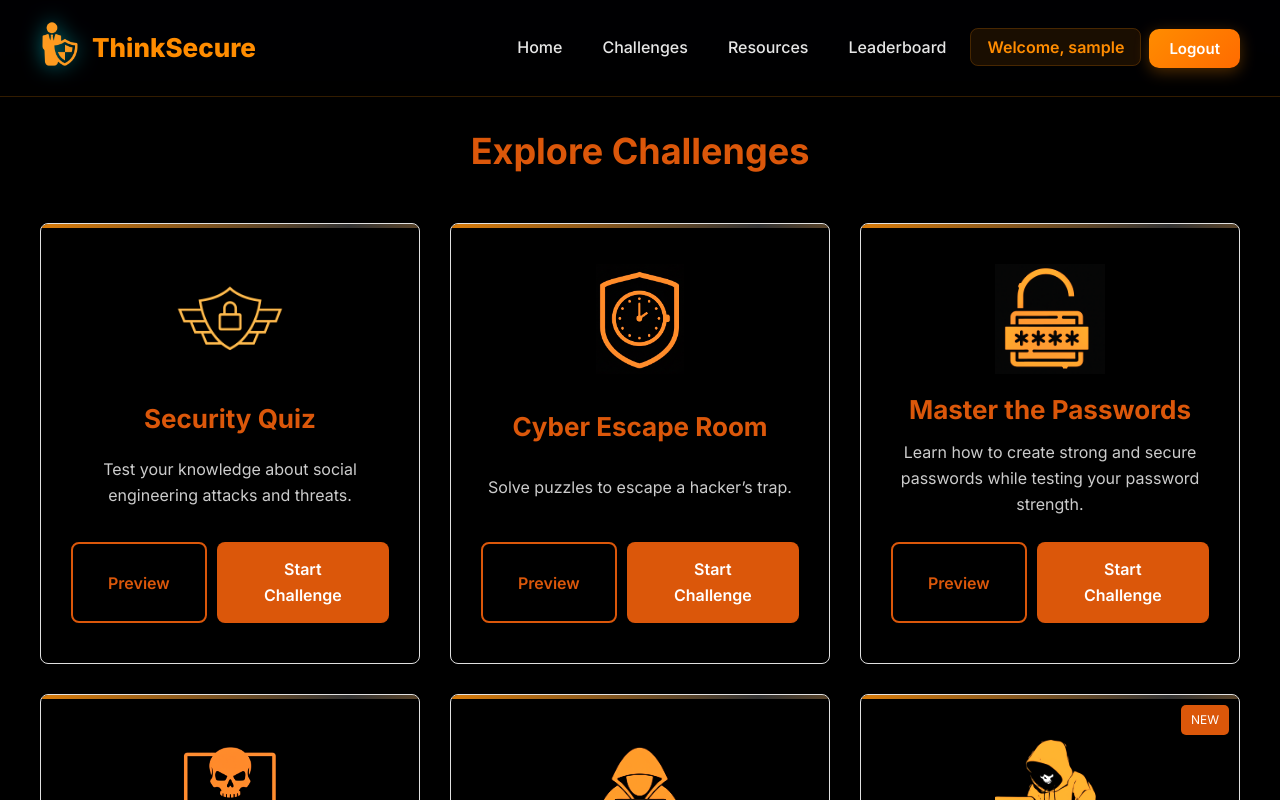
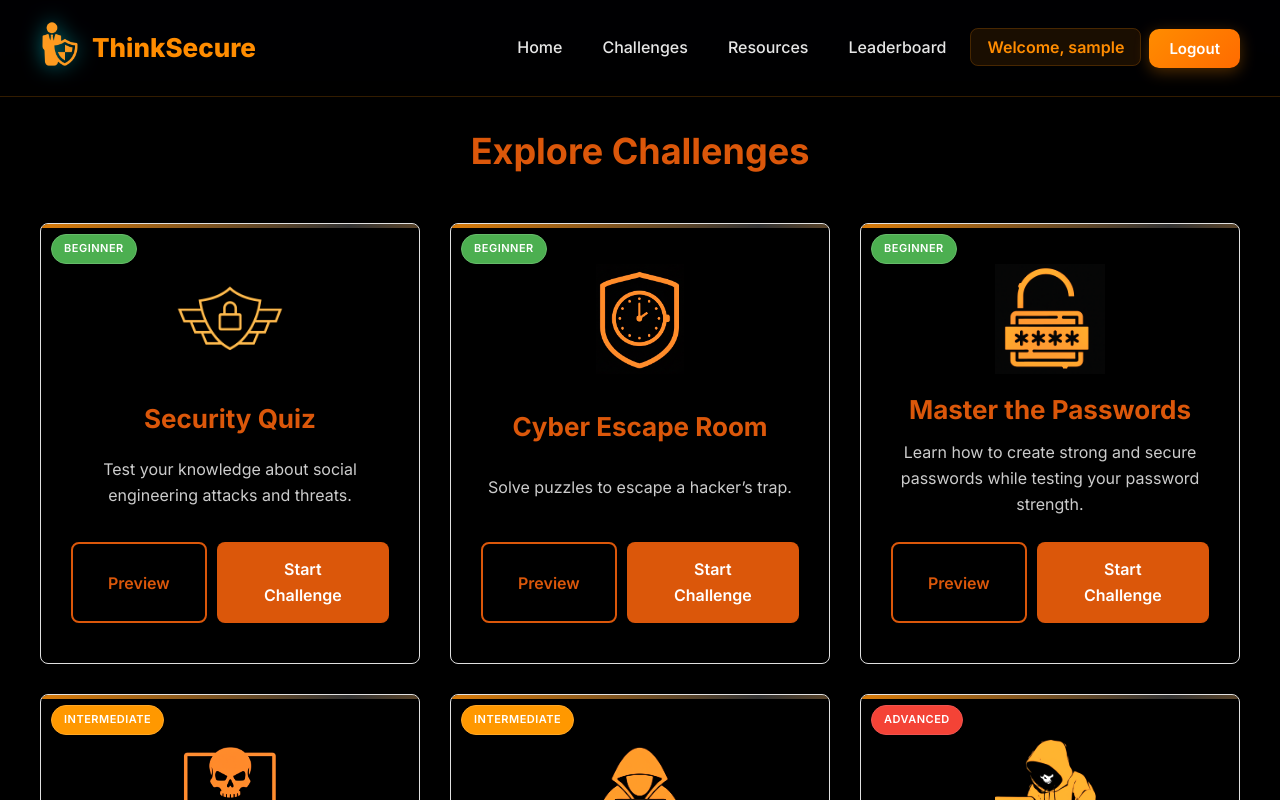
Before and after one commit to mohanaddalol/ThinkSecure, a React (Vite) app in the folder Front-end/: page /challenges in a window 1280 px wide. Shown: the top 800 px of the page. Built offline with nearby package versions, Linux system fonts and the light colour scheme; sample sign-in values are in the browser's storage.

Commit message:
Add difficulty level badges to challenge cards and remove NEW labels from advanced rooms

```diff
--- a/Front-end/src/Challenges.css
+++ b/Front-end/src/Challenges.css
@@ -54,6 +54,37 @@
   padding: 5px 10px;
   border-radius: 5px;
   font-size: 12px;
+}
+
+.level-badge {
+  position: absolute;
+  top: 10px;
+  left: 10px;
+  color: #ffffff;
+  padding: 5px 12px;
+  border-radius: 20px;
+  font-size: 11px;
+  font-weight: 600;
+  text-transform: uppercase;
+  letter-spacing: 0.5px;
+}
+
+.level-badge.beginner {
+  background-color: #4CAF50;
+  /* Green for beginner */
+  border: 1px solid #66BB6A;
+}
+
+.level-badge.intermediate {
+  background-color: #FF9800;
+  /* Orange for intermediate */
+  border: 1px solid #FFA726;
+}
+
+.level-badge.advanced {
+  background-color: #F44336;
+  /* Red for advanced */
+  border: 1px solid #EF5350;
 }
 
 .challenge-icon {
--- a/Front-end/src/Challenges.jsx
+++ b/Front-end/src/Challenges.jsx
@@ -10,6 +10,7 @@ const challenges = [
     icon: '../sx.png', // Icon file name in public/
     path: '/games/security-quiz',
     isNew: false,
+    level: 'BEGINNER',
     rules: 'Answer 10 Cyber Security based questions. Correct answers earn 10 points. No penalties for wrong answers.',
   },
   {
@@ -18,8 +19,7 @@ const challenges = [
     desc: 'Solve puzzles to escape a hacker’s trap.',
     icon: '../escape-room-icon.PNG', // Icon file name in public/assets
     path: '/games/escape-room',
-    isNew: false,
-    rules: 'Solve 5 cybersecurity riddles. Each correct solution unlocks the next step. Finish within 2 minutes.',
+    isNew: false, level: 'BEGINNER', rules: 'Solve 5 cybersecurity riddles. Each correct solution unlocks the next step. Finish within 2 minutes.',
   },
   {
     id: 3,
@@ -28,6 +28,7 @@ const challenges = [
     icon: '../password-icon.png', // Icon file name in public/assets
     path: '/games/password-challenge',
     isNew: false,
+    level: 'BEGINNER',
     rules: 'Enter passwords to evaluate their strength. Learn tips for improving security. No time limit.',
   },
   {
@@ -37,6 +38,7 @@ const challenges = [
     icon: '../attack-sim-icon.PNG', // Icon file name in public/assets
     path: '/games/attack-sim',
     isNew: false,
+    level: 'INTERMEDIATE',
     rules: 'React to 10 different attack scenarios by choosing the correct action within 10 seconds. Earn 20 points for correct choices.',
   },
   {
@@ -46,6 +48,7 @@ const challenges = [
     icon: '../hack-the-hacker.PNG', // Icon file name in public/assets
     path: '/games/hack-hacker',
     isNew: false,
+    level: 'INTERMEDIATE',
     rules: 'Decrypt 3 messages and identify vulnerabilities. Each task earns 30 points.',
   },
   {
@@ -54,7 +57,8 @@ const challenges = [
     desc: 'Use Open Source Intelligence to extract hidden data from social profiles.',
     icon: '../OSINT CTF Lab.png', // Icon file name in public/
     path: '/osint-ctf',
-    isNew: true,
+    isNew: false,
+    level: 'ADVANCED',
     rules: 'Analyze a suspicious social media profile and extract the flag from image metadata. Download and investigate external files.',
   },
   {
@@ -63,7 +67,8 @@ const challenges = [
     desc: 'Discover hidden data concealed within digital images.',
     icon: '../Steganography CTF Lab.png', // Icon file name in public/assets
     path: '/stego-ctf',
-    isNew: true,
+    isNew: false,
+    level: 'ADVANCED',
     rules: 'Download the challenge image and use steganography tools to extract the hidden flag. Analyze metadata and appended data.',
   },
 ];
@@ -81,6 +86,7 @@ function Challenges() {
         {challenges.map((challenge) => (
           <div key={challenge.id} className="challenge-card">
             {challenge.isNew && <span className="new-label">NEW</span>}
+            {challenge.level && <span className={`level-badge ${challenge.level.toLowerCase()}`}>{challenge.level}</span>}
             <img src={`/assets/${challenge.icon}`} alt={challenge.title} className="challenge-icon" />
             <h3>{challenge.title}</h3>
             <p>{challenge.desc}</p>
```
